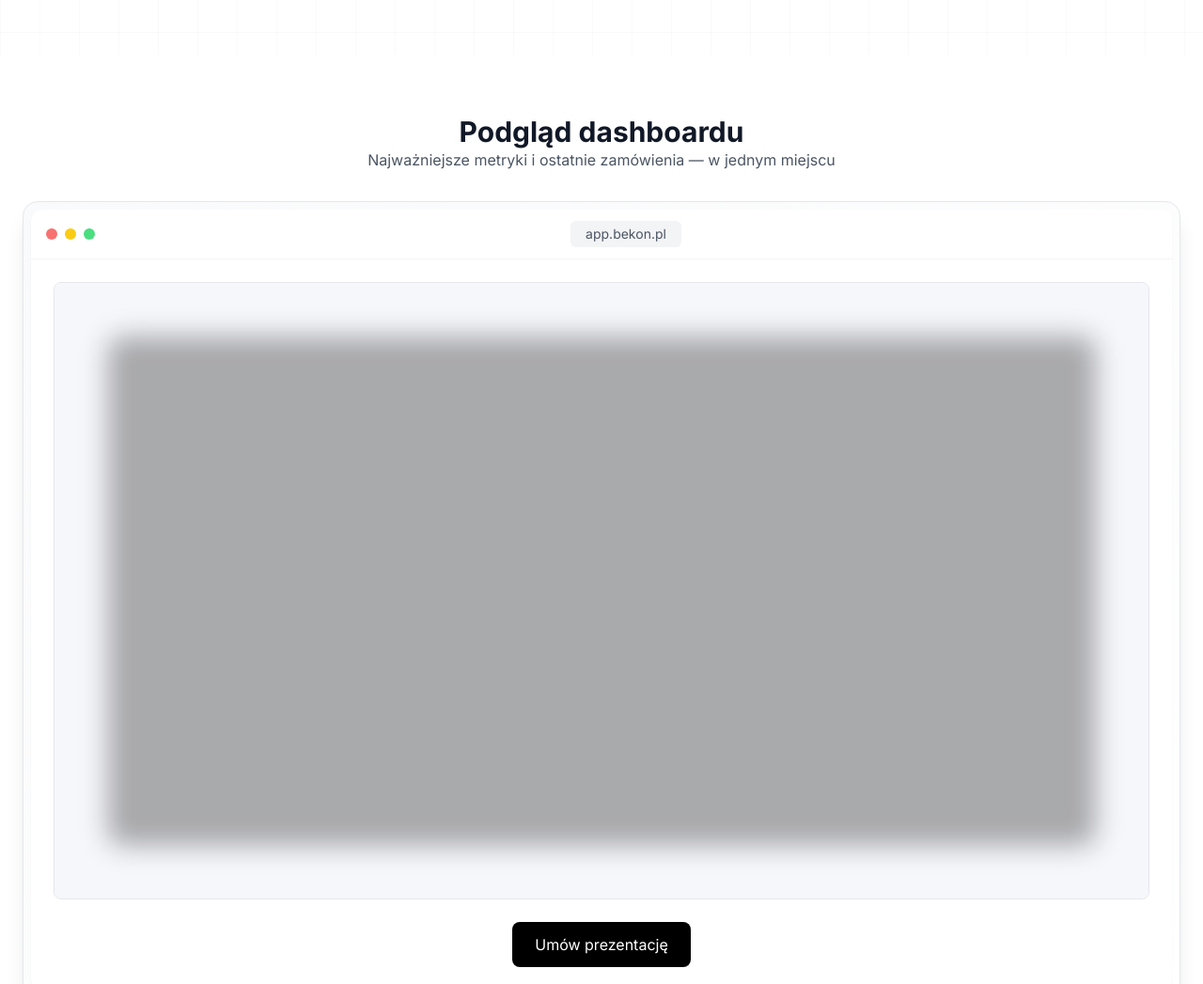
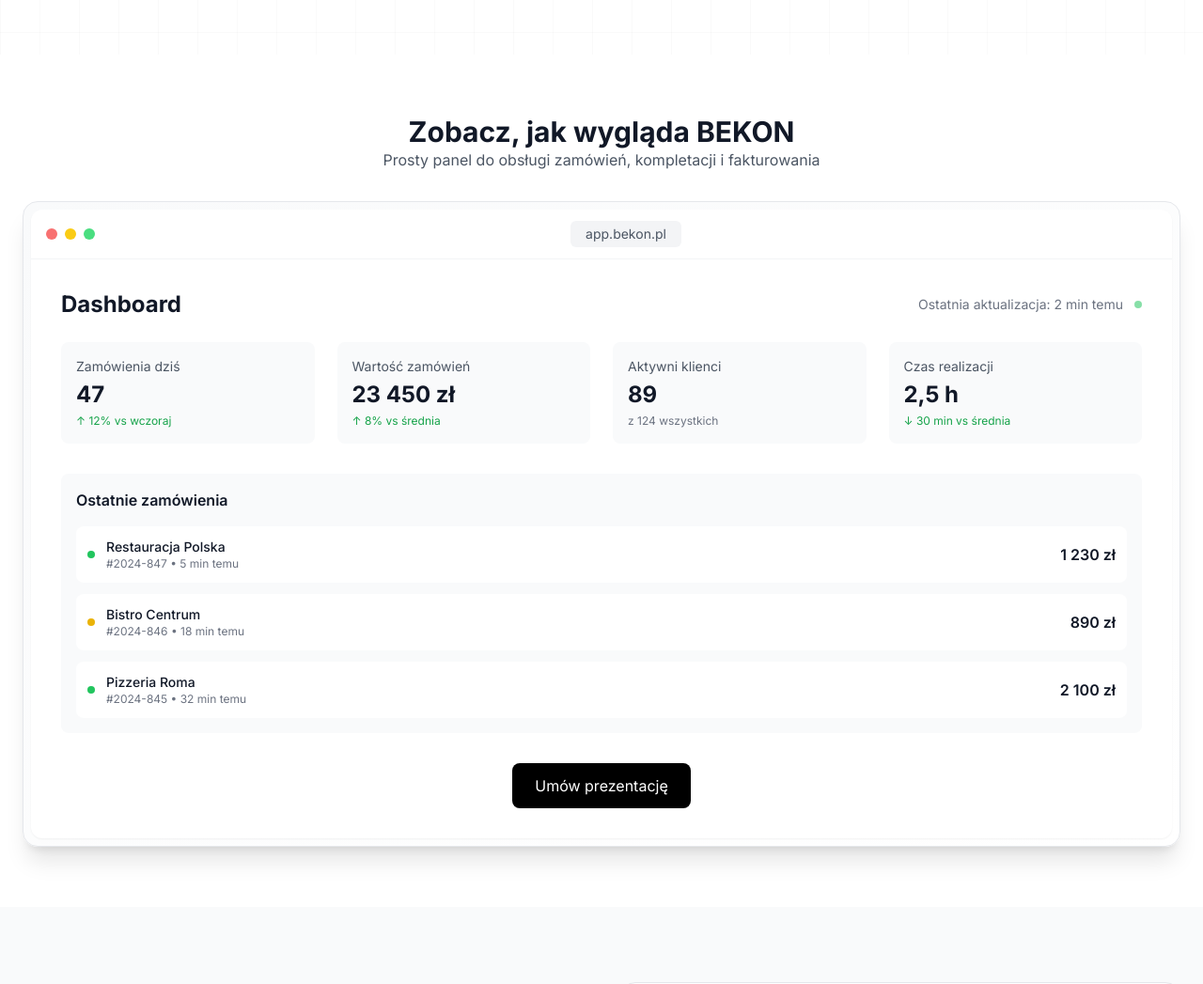
Before and after one commit to iti-solution/BekonLP, a plain HTML site: page index.html in a window 1280 px wide. Shown: the part 680-1727 px from the top of the page at 94% size. Drawn offline with nearby package versions, Linux system fonts and the light colour scheme.

Commit message:
Aktualizacja landing page

```diff
--- a/index.html
+++ b/index.html
@@ -83,7 +83,7 @@
     <div class="absolute inset-0 grid-pattern opacity-60" aria-hidden="true"></div>
     <div class="max-w-6xl mx-auto relative z-10">
       <div class="text-center">
-
+        <span class="inline-flex items-center text-xs md:text-sm bg-purple-50 border border-purple-200 text-purple-700 rounded-full px-3 py-1">Polski system OMS dla hurtowni świeżej żywności</span>
 
 <span class="inline-flex items-center text-xs md:text-sm bg-purple-50 border border-purple-200 text-purple-700 rounded-full px-3 py-1">
   System zamówień dla dostawców gastronomii
@@ -124,15 +124,17 @@
     </div>
   </header>
 
-  <!-- APP DASHBOARD PREVIEW -->
+  <!-- APP PREVIEW -->
   <section class="py-16 px-6">
     <div class="max-w-7xl mx-auto">
       <div class="text-center mb-8">
-        <h2 class="text-3xl font-bold">Podgląd dashboardu</h2>
-        <p class="text-gray-600">Najważniejsze metryki i ostatnie zamówienia — w jednym miejscu</p>
+        <h2 class="text-3xl font-bold">Zobacz, jak wygląda BEKON</h2>
+        <p class="text-gray-600">Prosty panel do obsługi zamówień, kompletacji i fakturowania</p>
       </div>
+
       <div class="bg-gradient-to-br from-gray-50 to-white rounded-2xl border border-gray-200 shadow-xl p-2">
         <div class="bg-white rounded-xl shadow-sm">
+          <!-- Browser chrome -->
           <div class="flex items-center px-4 py-3 border-b border-gray-100">
             <div class="flex space-x-2">
               <div class="w-3 h-3 bg-red-400 rounded-full"></div>
@@ -143,11 +145,77 @@
               <div class="bg-gray-100 rounded-md px-4 py-1 inline-block text-sm text-gray-600">app.bekon.pl</div>
             </div>
           </div>
-          <div class="p-4 md:p-6">
-            <div class="rounded-lg overflow-hidden border border-gray-200 bg-gray-50">
-              <img src="assets/dashboard.jpg" alt="Podgląd dashboardu BEKON" class="w-full object-cover" />
+
+          <!-- Preview content -->
+          <div class="p-6 md:p-8">
+            <div class="flex items-center justify-between mb-6">
+              <h3 class="text-2xl font-bold">Dashboard</h3>
+              <div class="flex items-center space-x-3">
+                <span class="hidden sm:inline text-sm text-gray-500">Ostatnia aktualizacja: 2 min temu</span>
+                <div class="w-2 h-2 bg-green-500 rounded-full animate-pulse" aria-hidden="true"></div>
+              </div>
             </div>
-            <div class="text-center mt-6">
+
+            <div class="grid grid-cols-1 md:grid-cols-4 gap-4 md:gap-6 mb-8">
+              <div class="bg-gray-50 rounded-lg p-4">
+                <p class="text-sm text-gray-600 mb-1">Zamówienia dziś</p>
+                <p class="text-2xl font-bold">47</p>
+                <p class="text-xs text-green-600 mt-1">↑ 12% vs wczoraj</p>
+              </div>
+              <div class="bg-gray-50 rounded-lg p-4">
+                <p class="text-sm text-gray-600 mb-1">Wartość zamówień</p>
+                <p class="text-2xl font-bold">23&nbsp;450 zł</p>
+                <p class="text-xs text-green-600 mt-1">↑ 8% vs średnia</p>
+              </div>
+              <div class="bg-gray-50 rounded-lg p-4">
+                <p class="text-sm text-gray-600 mb-1">Aktywni klienci</p>
+                <p class="text-2xl font-bold">89</p>
+                <p class="text-xs text-gray-500 mt-1">z 124 wszystkich</p>
+              </div>
+              <div class="bg-gray-50 rounded-lg p-4">
+                <p class="text-sm text-gray-600 mb-1">Czas realizacji</p>
+                <p class="text-2xl font-bold">2,5 h</p>
+                <p class="text-xs text-green-600 mt-1">↓ 30 min vs średnia</p>
+              </div>
+            </div>
+
+            <div class="bg-gray-50 rounded-lg p-4">
+              <h4 class="font-semibold mb-4">Ostatnie zamówienia</h4>
+              <div class="space-y-3">
+                <div class="flex items-center justify-between bg-white p-3 rounded-lg">
+                  <div class="flex items-center space-x-3">
+                    <div class="w-2 h-2 bg-green-500 rounded-full" aria-hidden="true"></div>
+                    <div>
+                      <p class="font-medium text-sm">Restauracja Polska</p>
+                      <p class="text-xs text-gray-500">#2024-847 • 5 min temu</p>
+                    </div>
+                  </div>
+                  <span class="font-semibold">1&nbsp;230 zł</span>
+                </div>
+                <div class="flex items-center justify-between bg-white p-3 rounded-lg">
+                  <div class="flex items-center space-x-3">
+                    <div class="w-2 h-2 bg-yellow-500 rounded-full" aria-hidden="true"></div>
+                    <div>
+                      <p class="font-medium text-sm">Bistro Centrum</p>
+                      <p class="text-xs text-gray-500">#2024-846 • 18 min temu</p>
+                    </div>
+                  </div>
+                  <span class="font-semibold">890 zł</span>
+                </div>
+                <div class="flex items-center justify-between bg-white p-3 rounded-lg">
+                  <div class="flex items-center space-x-3">
+                    <div class="w-2 h-2 bg-green-500 rounded-full" aria-hidden="true"></div>
+                    <div>
+                      <p class="font-medium text-sm">Pizzeria Roma</p>
+                      <p class="text-xs text-gray-500">#2024-845 • 32 min temu</p>
+                    </div>
+                  </div>
+                  <span class="font-semibold">2&nbsp;100 zł</span>
+                </div>
+              </div>
+            </div>
+
+            <div class="text-center mt-8">
               <a href="#consultation" class="inline-block bg-black text-white px-6 py-3 rounded-lg hover:bg-gray-800">Umów prezentację</a>
             </div>
           </div>
```
Also changed, not shown: 1 other file.
